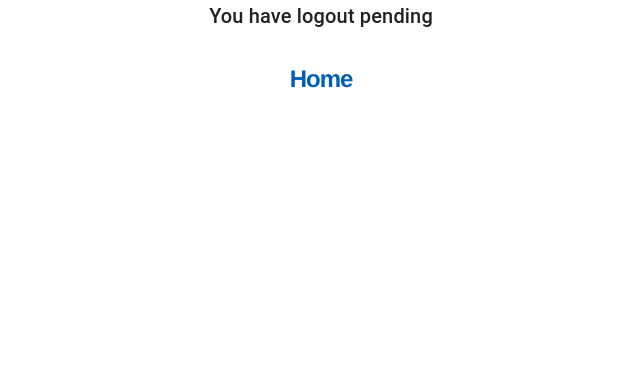
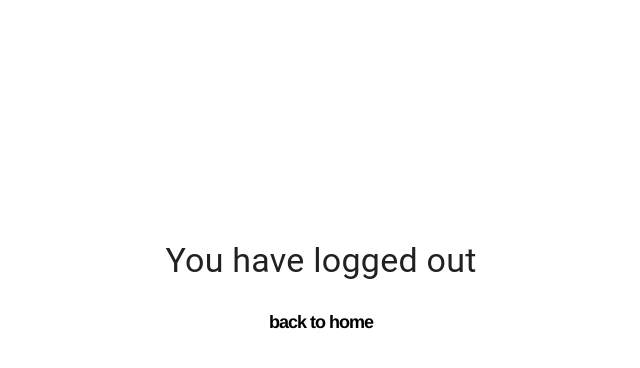
Before and after one commit to FRIDAYAI-E/Mini_Library, a React (Create React App) app in the folder client/: page /logout in a window 1280 px wide. Shown: the top 368 px of the page, without its empty margins (319-959 px from the left). Built offline with nearby package versions, Linux system fonts and the light colour scheme; no server answers.

Commit message:
editted simple stuff

```diff
--- a/client/src/components/LogoutPage.jsx
+++ b/client/src/components/LogoutPage.jsx
@@ -7,6 +7,7 @@ import { NavLink } from "react-router-dom";
 
 export default function Logout() {
   const [status, setStatus] = useState("idle");
+  if (status) {null}
 
   useEffect(() => {
     const fetchData = async () => {
@@ -21,11 +22,11 @@ export default function Logout() {
 
   return (
     <div>
-      <Typography id="keep-mounted-modal-title" variant="h6" component="h2">
-        You have logout {status}
+      <Typography id="keep-mounted-modal-title" variant="h4" component="h2" sx={{marginTop:30}}>
+        You have logged out
       </Typography>
       <NavLink to={"/"}>
-            <p style={{textDecoration: "none",  color: "#0060B6"}}> Home </p>
+            <p style={{textDecoration: "none",  color: "#aaaaa", fontSize:18}}> back to home </p>
       </NavLink>
     </div>
   );
--- a/client/src/components/admin/AdminDashboard.jsx
+++ b/client/src/components/admin/AdminDashboard.jsx
@@ -52,8 +52,9 @@ const StyledButton = withStyles({
     color: "#fff",
     padding: "6px 12px",
     "&:hover": {
-      backgroundColor: "#676767",
-      color: "#ffffff",
+      backgroundColor: "#ABB2B9",
+      borderColor: "#ABB2B9",
+      boxShadow: "none",
     },
   },
 })(Button);
--- a/client/src/components/admin/ManageBooks.jsx
+++ b/client/src/components/admin/ManageBooks.jsx
@@ -16,6 +16,12 @@ const columns = [
     align: "justify",
     defaultSort: "asc",
   },
+  {
+    field: "author",
+    title: "Author",
+    align: "justify",
+  },
+
   {
     field: "genre",
     title: "Genre",
@@ -61,6 +67,13 @@ const ManageBooks = () => {
       <Navbar />
       <Box>
         <Button
+          sx={{
+            "&:hover": {
+              backgroundColor: "#ABB2B9",
+              borderColor: "#ABB2B9",
+              boxShadow: "none",
+            },
+          }}
           onClick={() => {
             setRow(null);
             console.log(row);
--- a/client/src/components/users/BookDetails.jsx
+++ b/client/src/components/users/BookDetails.jsx
@@ -59,7 +59,7 @@ function BookDetails() {
       dateReturned: "",
     };
     await axios.post(`/api/onLoan/`, data).then((res) => {
-      console.log(res.data);
+      if (res.data) {null}
     });
     history.push("/books/success");
   };
--- a/client/src/components/users/UserFines.jsx
+++ b/client/src/components/users/UserFines.jsx
@@ -11,8 +11,12 @@ function UserFines({ loanData }) {
       start: new Date(),
       end: new Date(dueDate),
     });
-    const fineAmount = result.days * 0.2;
-    return fineAmount;
+    if(result.years > 0) {
+      const fineAmount = ((result.days * 0.2) + (result.months * 9) + (result.years * 144)) ** result.years
+      return fineAmount;
+    } else {const fineAmount = (result.days * 0.2) + (result.months * 9) + (result.years * 144)
+      return fineAmount
+    }
   };
 
   loanData.map((book) => {
```
